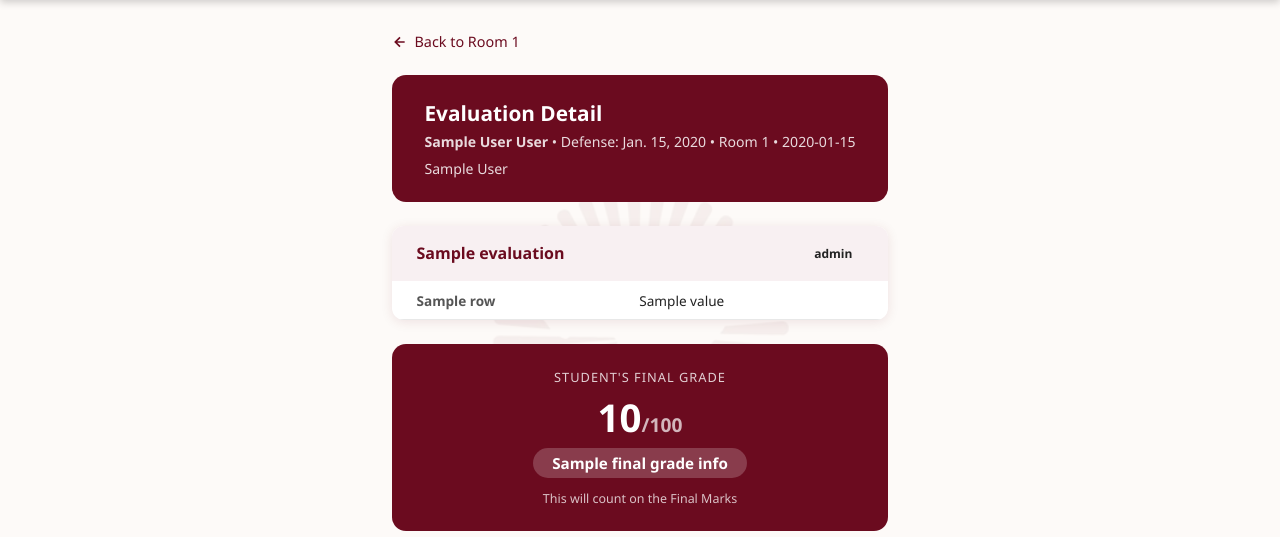
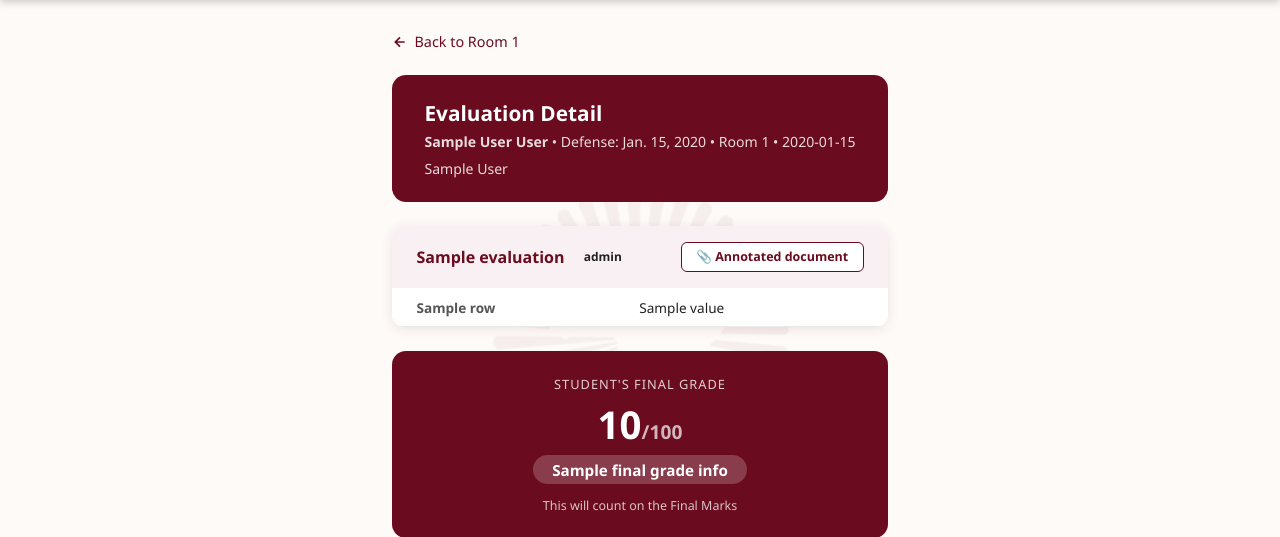
Before and after one commit to hakimLyon/Forms, a Django app: template defense/templates/defense/student_detail.html in a window 1280 px wide. Shown: the part 64-601 px from the top of the page. Run offline with Django 5.2, Linux system fonts and the light colour scheme; tables that the repository leaves empty hold one stand-in row (values such as "Sample post"); the template is opened without the code that fills it: values that come from a table or form of the project are taken from there, most other values are stand-ins (such as "Sample title", 1, 10 or a date in 2020); data that the repository does not hold is empty; parts of the project's set-up code (start-up, migrations or seed data) failed here and were passed over.

Commit message:
Add coordinator download link for annotated thesis documents
Uploaded annotated PDFs were stored but unreachable from the UI (detail
page only said Yes/No). Each evaluation block on the student detail page
now has a download button, served through an authenticated view rather
than a direct public /media/ URL.

```diff
--- a/config/urls.py
+++ b/config/urls.py
@@ -20,6 +20,7 @@ urlpatterns = [
     path('student/<int:student_id>/start/', views.start_defense, name='start_defense'),
     path('student/<int:student_id>/end/', views.end_defense, name='end_defense'),
     path('student/<int:student_id>/reopen/', views.reopen_defense, name='reopen_defense'),
+    path('evaluation/<int:eval_id>/annotated/', views.download_annotated, name='download_annotated'),
     path('student/<int:student_id>/pv/', views.pv_overview, name='pv_overview'),
     path('student/<int:student_id>/pv/<str:fmt>/', views.download_pv, name='download_pv'),
     path('student/<int:student_id>/detail/', views.student_detail, name='student_detail'),
--- a/defense/templates/defense/student_detail.html
+++ b/defense/templates/defense/student_detail.html
@@ -74,6 +74,12 @@
     <div class="eval-block-header">
         <h3>{{ block.evaluation.evaluator_name }}</h3>
         <span class="role-pill {{ block.evaluation.role }}">{{ block.evaluation.get_role_display }}</span>
+        {% if block.evaluation.annotated_document %}
+        <a href="{% url 'download_annotated' block.evaluation.id %}"
+           style="margin-left:auto; display:inline-flex; align-items:center; gap:4px; padding:0.35rem 0.9rem; background:white; color:var(--aims-red); border:1.5px solid var(--aims-red); border-radius:6px; font-size:0.78rem; font-weight:600; text-decoration:none; white-space:nowrap;">
+            📎 Annotated document
+        </a>
+        {% endif %}
     </div>
     <table class="detail-table">
         {% for label, value in block.rows %}
```
Also changed, not shown: defense/views.py (+16 -1 lines).
